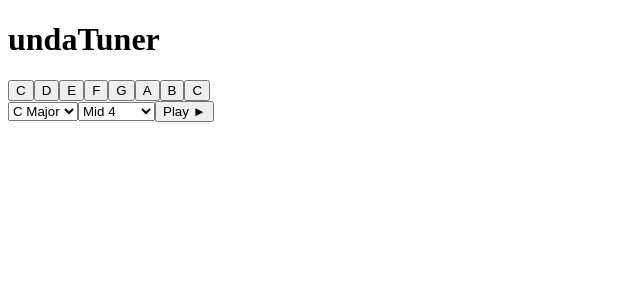
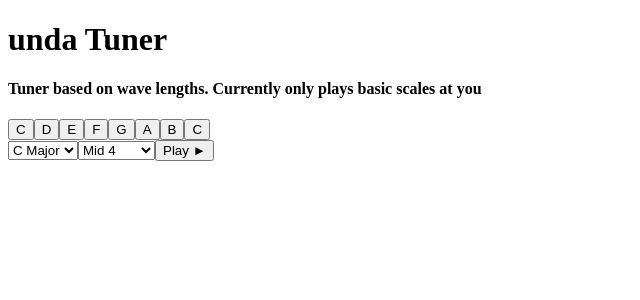
Before and after one commit to oldManLemon/undaTuner, an Angular app: page / in a window 1280 px wide. Shown: the top 300 px of the page, without its empty margins (0-640 px from the left). Built offline with nearby package versions, Linux system fonts and the light colour scheme.

Commit message:
added description

```diff
--- a/src/app/app.component.html
+++ b/src/app/app.component.html
@@ -1,4 +1,6 @@
 <h1>{{title}}</h1>
+<h4>{{description}}</h4>
+
 
 
 <app-buttons (touched)="playNote($event)" *ngFor = 'let note of scale; let i = index' [middleC]='middleC' [note] = 'note' [i] = 'i'></app-buttons>
--- a/src/app/app.component.ts
+++ b/src/app/app.component.ts
@@ -8,7 +8,8 @@ import * as Tone from 'tone';
   styleUrls: ['./app.component.scss']
 })
 export class AppComponent {
-  title = 'undaTuner';
+  title = 'unda Tuner';
+  description = 'Tuner based on wave lengths. Currently only plays basic scales at you';
   synth: any;
   notes: Array<string>;
   scale: string[];
```
